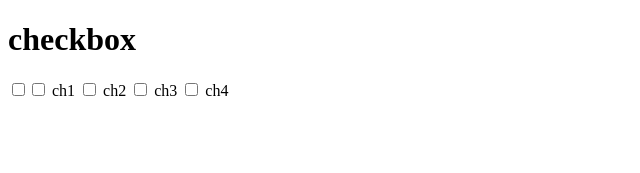
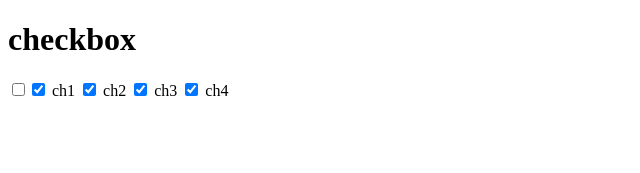
Before and after one commit to hyeondex/vuestudy, a Vue app in the folder vuecheckbox/: page / in a window 1280 px wide. Shown: the top 173 px of the page, without its empty margins (0-640 px from the left). Built offline with nearby package versions, Linux system fonts and the light colour scheme.

Commit message:
computed error

```diff
--- a/vuecheckbox/src/App.vue
+++ b/vuecheckbox/src/App.vue
@@ -54,6 +54,7 @@
       },
     };
   },
+  computed: {},
 };
 </script>
 
--- a/vuecheckbox/src/appvueback.vue
+++ b/vuecheckbox/src/appvueback.vue
@@ -44,6 +44,7 @@
     return {
       checkList: {
         //allList: [],
+        allChecked: false,
         itemCheck: [], // 체크한 값
         list: [
           // 데이터
--- a/vuecheckbox/src/components/checkBox.vue
+++ b/vuecheckbox/src/components/checkBox.vue
@@ -1,11 +1,11 @@
 <template>
   <!--  <하위컴포넌트 :[하위컴포넌트에서 정의한 props 속성 이름 ] = "상위컴포넌트에서
   전달할 data 속성 key 값"/>-->
-  <label :class="{ checked: checked }">
+  <label :class="{ checked: checkcheck }">
     <input
       type="checkbox"
       :value="value"
-      :checked="checked"
+      :checked="checkcheck"
       @change="checkChange"
     />
     <slot name="span" />
@@ -16,15 +16,15 @@
 export default {
   name: "checkBox",
   props: {
-    //itemCheck: Array,
-    //allChecked: Boolean,
+    allChecked: Boolean,
+    itemCheck: Array,
     value: {
       String,
       Boolean,
     },
   }, //내가 부모한테 받은거
   prop: {
-    event: "checked",
+    event: "change",
     prop: "checking",
   },
   data() {
@@ -35,29 +35,31 @@
     // cache(잠시저장)을 하는 기능있음 로컬 장소에 파일을 미리 받아 두는 역할
     // get(){} 값을 가져오는거
     // set(){} 그 값으로 설정하는거
-    checkedType() {
-      return typeof this.checked === "boolean";
+    checkcheck: {
+      get() {
+        console.log(this.value);
+        return this.value;
+      },
+      set(newVal) {
+        if (!newVal) {
+          console.log(newVal);
+        } else {
+          console.log(newVal);
+          return this.value.push(...this.checking);
+          //
+        }
+      },
     },
-    /* checked: {
-      get() {
-        return this.checkedType;
-      },
-      set() {
-        if (this.checkedType) {
-          return this.checked;
-        }
-        return this.checking.some((el) => el === this.value);
-      },
-    },*/
   },
   methods: {
-    checkChange(e) {
+    /*checkChange(e) {
       if (this.checkedType) {
-        this.$emit("change", e.target.checked);
+        this.$emit("change", e.target.checkcheck);
+        console.log(e.target.checkcheck);
       } else {
-        const idx = this.checked.indexOf(this.value);
+        const idx = this.checkcheck.indexOf(this.value);
         console.log(idx);
-        let checking = [...this.checked];
+        let checking = [...this.checkcheck];
         if (idx !== -1) {
           checking.splice(idx, 1);
           console.log(checking.splice(idx, 1));
@@ -66,6 +68,9 @@
         }
         this.$emit("change", checking);
       }
+    },*/
+    checkChange() {
+      this.$emit("checkChange", this.value);
     },
   },
 };
```
